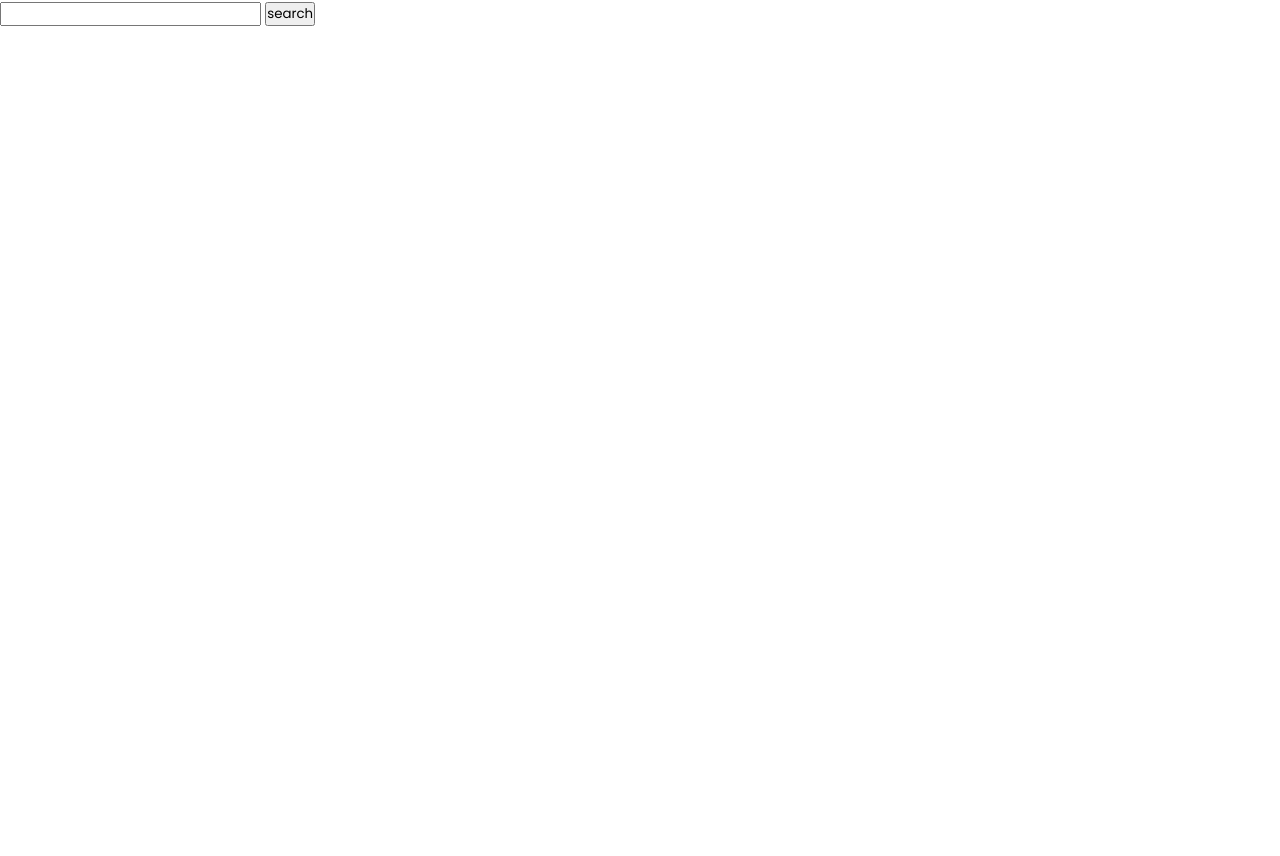
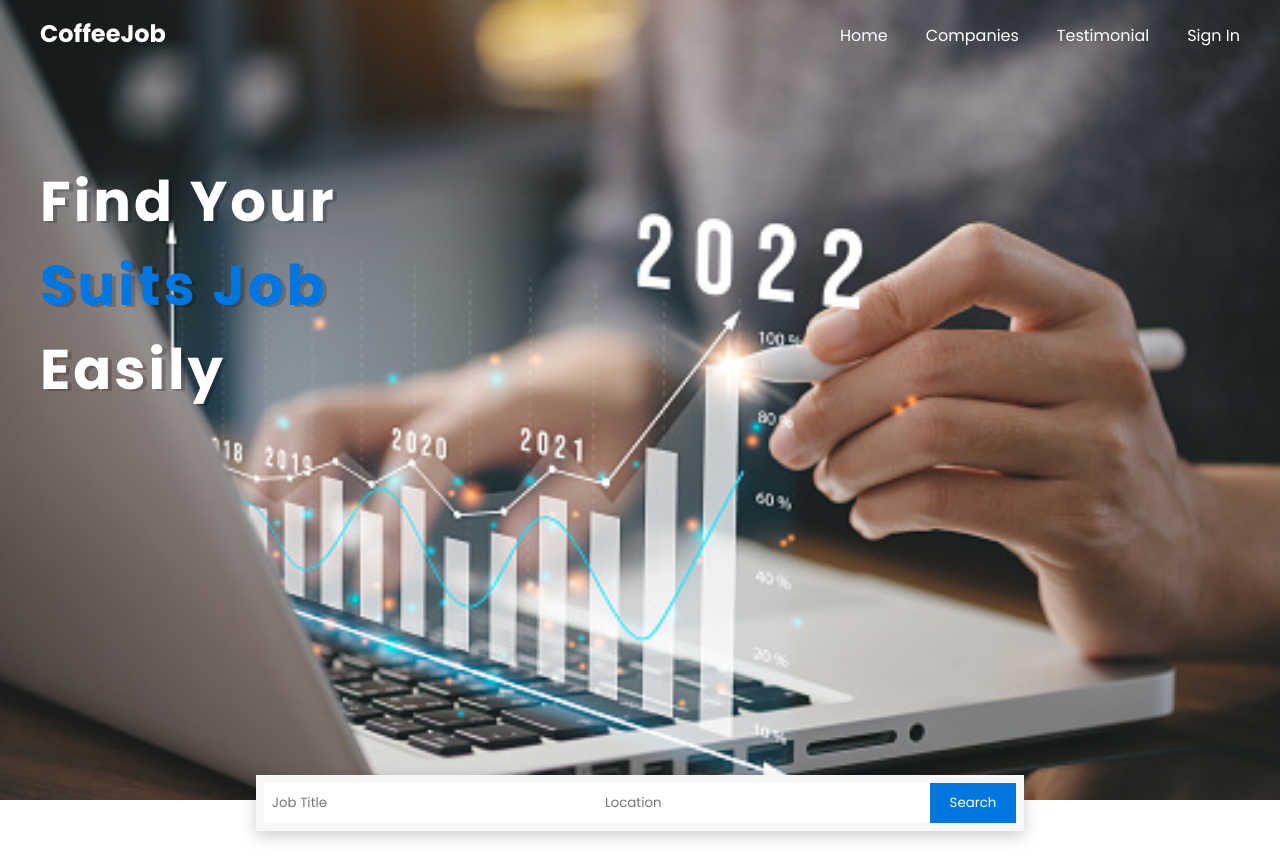
Before and after one commit to CA-G12/coffeejob, a website: page public/index.html in a window 1280 px wide. Before the commit the page ends 800 px from the top, so only its background shows below. Drawn offline with nearby package versions, Linux system fonts and the light colour scheme.

Commit message:
making header webpage => add root, add img files, and make design

```diff
--- a/public/index.html
+++ b/public/index.html
@@ -13,7 +13,25 @@
 <body>
 
     <!-- Header Section -->
-    <header>
+    <header class="header" id="header">
+        <nav class="navbar">
+            <h2 class="logo">CoffeeJob</h2>
+            <div class="navbar-menu">
+                <a href="#">Home</a>
+                <a href="#">Companies</a>
+                <a href="#">Testimonial</a>
+                <a href="#">Sign In</a>
+            </div>
+            <div class="menu-toggle">
+                <span class="bar"></span>
+                <span class="bar"></span>
+                <span class="bar"></span>
+            </div>
+        </nav>
+
+        <section class="home-page">
+            <h1 class="header-title">Find Your <br> <span>Suits Job</span> <br> Easily</h1>
+        </section>
 
     </header>
 
@@ -22,10 +40,19 @@
 
     <!-- Results Section -->
     <section class="results-section" id="results-section">
-        <div >
+        <div class="search-wrapper">
+            <div class="search-box">
+                <div class="search-card">
+                    <input class="search-input" id="search-job" type="text" name="job-title" placeholder="Job Title">
+                    <input class="search-input" id="search-job" type="text" name="job-title" placeholder="Location">
+                    <button class="search-btn">Search</button>
+                </div>
+            </div>
+        </div>
+        <!-- <div >
             <input type="text" name="search" id="search">
             <button id="search-btn">search</button>
-        </div>
+        </div> -->
     </section>
 
     </main>
--- a/public/main.css
+++ b/public/main.css
@@ -1,7 +1,15 @@
-/* ********************* Font Family ********************* */
+/* ? ********************* Font Family ********************* */
 @import url('https://fonts.googleapis.com/css2?family=Poppins:ital,wght@0,100;0,200;0,300;0,400;0,500;0,600;0,700;0,800;1,100;1,200;1,300;1,400;1,500;1,600;1,700;1,800&display=swap');
 
-/* ********************* Base ********************* */
+/* ? ********************* Base ********************* */
+:root {
+    --primary-color: #0076de;
+    --white-color: #fff;
+    --black-color: #333;
+    --gray-color: #f6f8fa;
+    --label-color: #64b1f5;
+    --yellow-color: #ffd723
+}
 
 *, *::after, *::before {
     margin: 0;
@@ -11,10 +19,129 @@
 
 body {
     font-family: 'Poppins', sans-serif;
-    min-height: 100vh;
+    min-height: auto;
     width: 100vw;
 }
 
 input, button, a, textarea {
     font-family: inherit;
 }
+
+h1 {
+    line-height: 1.5;
+}
+
+/* ? ********************* start header section ********************* */
+.navbar {
+    width: 100%;
+    height: 70px;
+    display: flex;
+    justify-content: space-between;
+    position: fixed;
+    top: 0;
+    left: 0;
+    padding: 1rem 2.5rem;
+    z-index: 10;
+    color: var(--white-color);
+    background: transparent;
+}
+
+.navbar .logo {
+    cursor: pointer;
+    color: var(--white-color);
+}
+
+.navbar-menu {
+    width: 400px;
+    display: flex;
+    justify-content: space-between;
+    align-items: center;
+}
+
+.navbar-menu a {
+    color: var(--white-color);
+    text-decoration: none;
+}
+
+.menu-toggle {
+    display: none;
+}
+
+.menu-toggle .bar {
+    width: 15px;
+    height: 2px;
+    margin: 3px auto;
+    transition: all .3s ease-in-out;
+    background-color: var(--white-color);
+    cursor: pointer;
+}
+
+/* ? ********************* start home section ********************* */
+.header {
+    width: 100%;
+    height: 100vh;
+    background-image: url(./img/istockphoto-1361507082-170667a.jpg);
+    background-position: center;
+    background-repeat: no-repeat;
+    background-size: cover;
+    object-fit: cover;
+    position: relative;
+    overflow: hidden;
+}
+
+.header .header-title {
+    position: absolute;
+    top: 10rem;
+    left: 2.5rem;
+    letter-spacing: 3px;
+    font-size: 56px;
+    font-weight: bolder;
+    color: var(--white-color);
+    text-shadow: 4px 2px 0px rgb(0 0 0 / 20%);
+}
+.header-title span {
+    color: var(--primary-color);
+}
+
+/* ? ********************* start main section ********************* */
+
+/* start input search */
+.search-wrapper {
+    width: 60%;
+    margin: auto;
+    min-width: 300px;
+    height: 3.5rem;
+    position: relative;
+}
+.search-box {
+    width: 100%;
+    background-color: var(--gray-color);
+    box-shadow: rgba(2, 11, 20, .2) 0px 5px 15px;
+    position: absolute;
+    top: -45%;
+    height: 100%;
+    width: 100%;
+}
+
+.search-card {
+    display: flex;
+    justify-content: space-between;
+    height: 100%;
+    padding: .5rem;
+}
+
+.search-input {
+    height: 100%;
+    width: 100%;
+    outline: none;
+    border: none;
+    padding: .5rem;
+}
+
+.search-btn {
+    width: 200px;
+    background: var(--primary-color);
+    border: none;
+    color: var(--white-color);
+    cursor: pointer;
+}
```
Also changed, not shown: public/img/istockphoto-1361507082-170667a.jpg (added).
